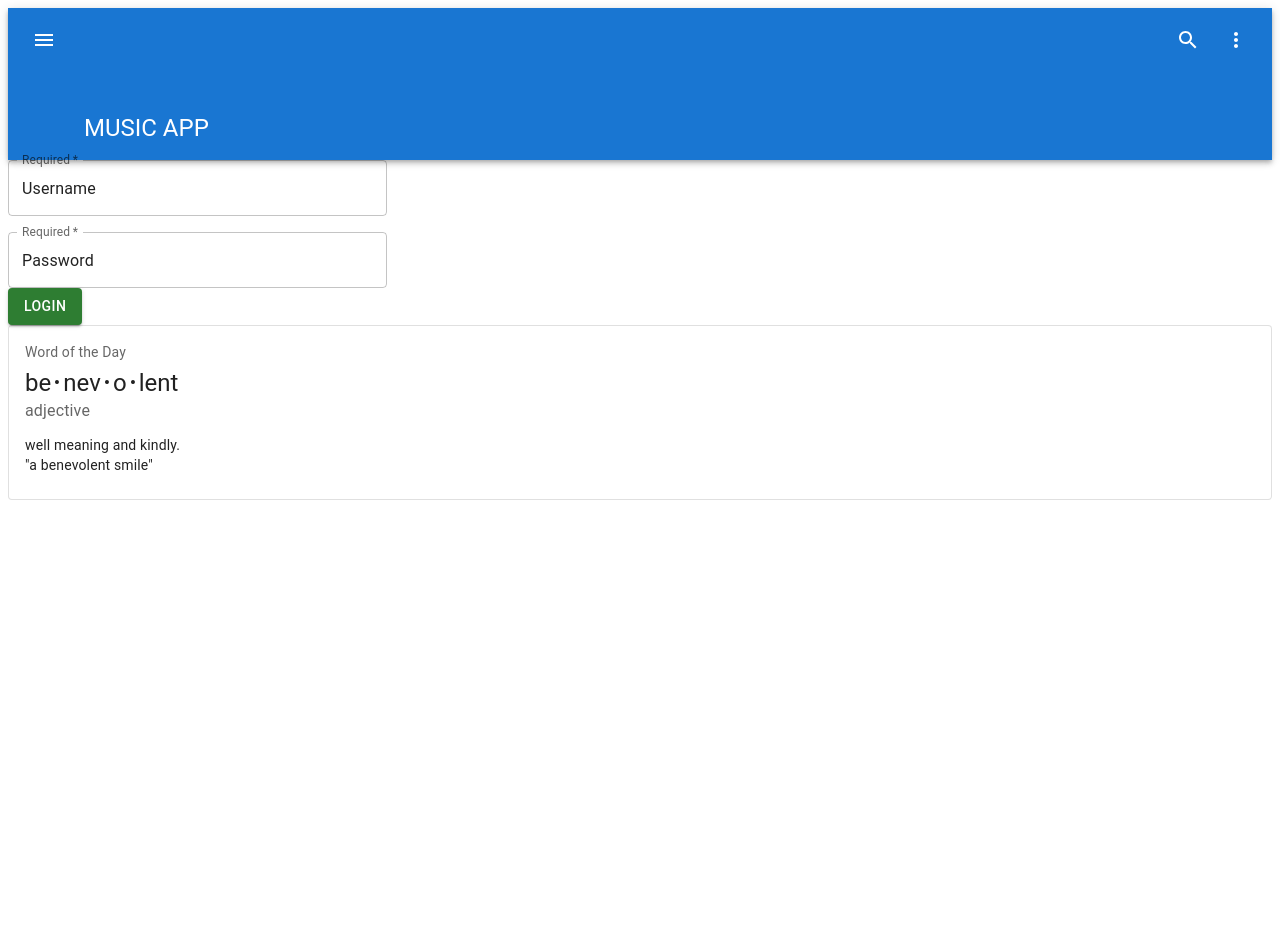
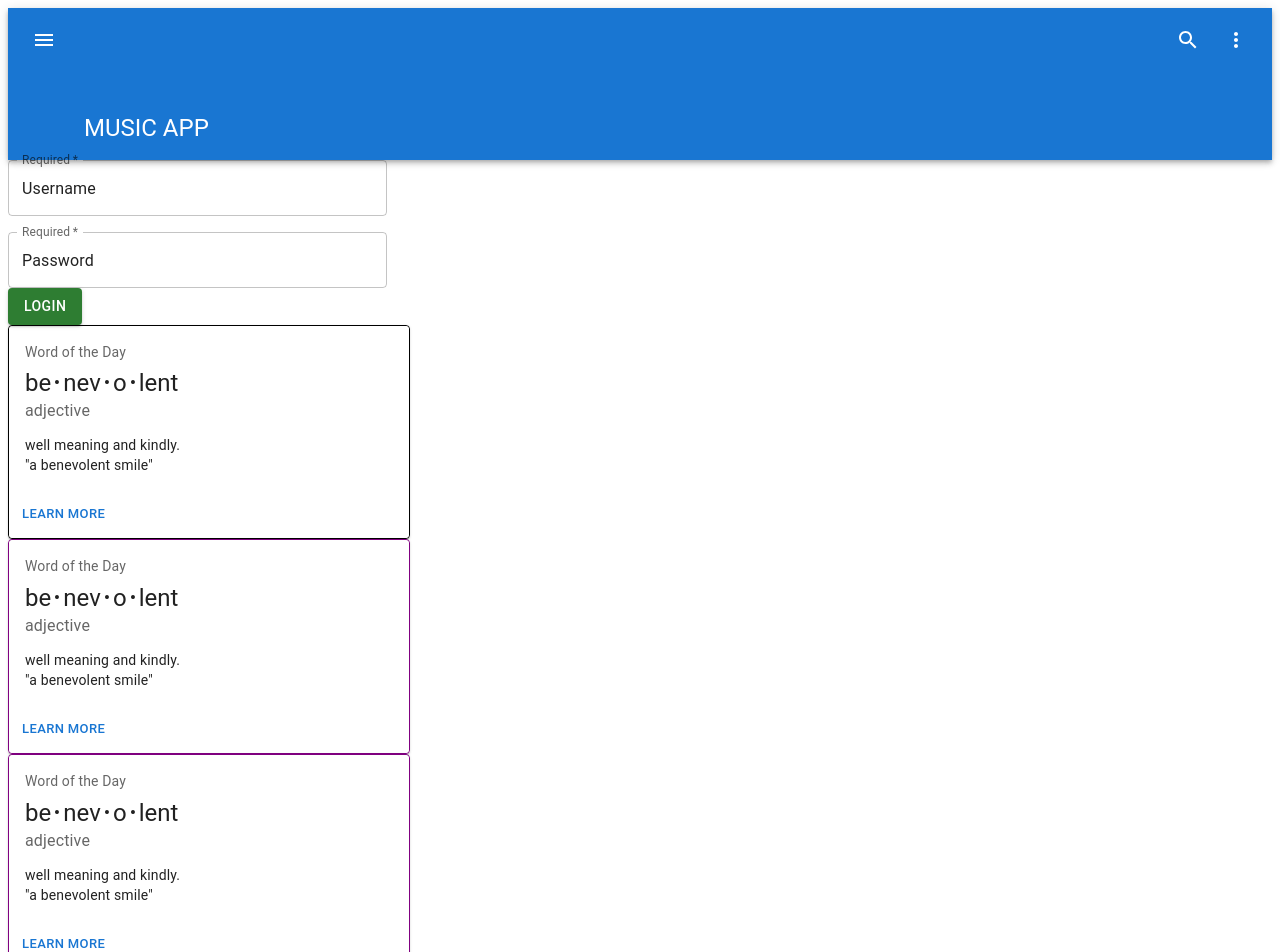
Before and after one commit to jfranco3/music_app1, a React (Create React App) app: page / in a window 1280 px wide. Shown: the top 952 px of the page. Before the commit the page ends 800 px from the top, so only its background shows below. Built offline with nearby package versions, Linux system fonts and the light colour scheme.

Commit message:
add dashboard comment

```diff
--- a/src/App.jsx
+++ b/src/App.jsx
@@ -1,15 +1,15 @@
 import React from "react";
-import ProminentAppBar from "./Components/ProminentAppBar";
+import AppBar from "./Components/AppBar";
 import Login from "./Components/Login";
-import Dashboard from "./Components/Dashboard";
+import OutlinedCard from "./Components/Dashboard";
 
 export default function App() {
   const [loggedIn, setLoggedIn] = React.useState(false);
   return (
     <div>
-      <ProminentAppBar />
+      <AppBar />
       {!loggedIn && <Login setLoggedIn={setLoggedIn} />}
-      <Dashboard />
+      <OutlinedCard />
     </div>
   );
 }
--- a/src/Components/Dashboard.jsx
+++ b/src/Components/Dashboard.jsx
@@ -1,15 +1,17 @@
 import React from "react";
-import Box from '@mui/material/Box';
-import Card from '@mui/material/Card';
-import CardActions from '@mui/material/CardActions';
-import CardContent from '@mui/material/CardContent';
-import Button from '@mui/material/Button';
-import Typography from '@mui/material/Typography';
+import Box from "@mui/material/Box";
+import Card from "@mui/material/Card";
+import CardActions from "@mui/material/CardActions";
+import CardContent from "@mui/material/CardContent";
+import Button from "@mui/material/Button";
+import Typography from "@mui/material/Typography";
+
+// You will want to create this component and then import it back into App.js to be conditionally rendered based on login
 
 const bull = (
   <Box
     component="span"
-      sx={{ display: 'inline-block', mx: '2px', transform: 'scale(0.8)' }}
+    sx={{ display: "inline-block", mx: "2px", transform: "scale(0.8)" }}
   >
     •
   </Box>
@@ -33,13 +35,53 @@ const bull = (
         {'"a benevolent smile"'}
       </Typography>
     </CardContent>
+    <CardActions>
+      <Button size="small">Learn More</Button>
+    </CardActions>
   </React.Fragment>
 );
 
 export default function OutlinedCard() {
   return (
-      <Box sx={{ minWidth: 275 }}>
-        <Card variant="outlined">{card}</Card>
+    <>
+      <Box
+        id="cards"
+        sx={{
+          color: "ppurple",
+          maxWidth: 400,
+          border: 1,
+          borderRadius: 1,
+          boxShadow: 1,
+        }}
+      >
+        <Card variant="Outlined">{card}</Card>
       </Box>
+
+      <Box
+        id="cards"
+        sx={{
+          color: "purple",
+          maxWidth: 400,
+          border: 1,
+          borderRadius: 1,
+          boxShadow: 1,
+        }}
+      >
+        <Card variant="Outlined">{card}</Card>
+      </Box>
+
+      <Box
+        id="cards"
+        sx={{
+          color: "purple",
+          maxWidth: 400,
+          border: 1,
+          borderRadius: 1,
+          boxShadow: 1,
+        }}
+      >
+        <Card variant="Outlined">{card}</Card>
+      </Box>
+    </>
   );
 }
```
Also changed, not shown: app.css (deleted), src/Components/AppBar.jsx (renamed from src/Components/ProminentAppBar.jsx). Lines whose indentation alone changed are shown as unchanged.
